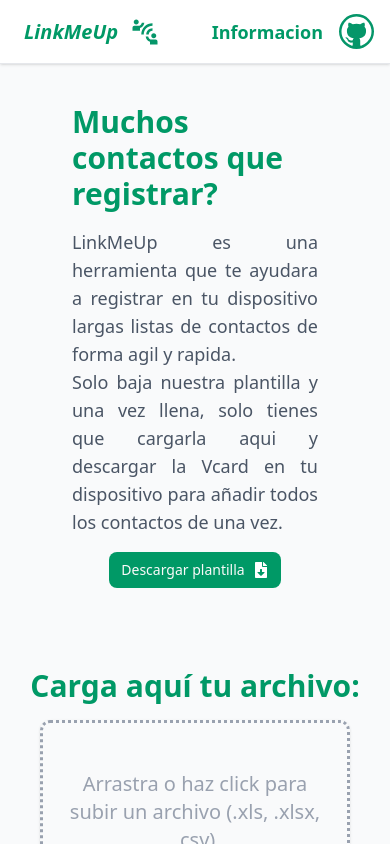
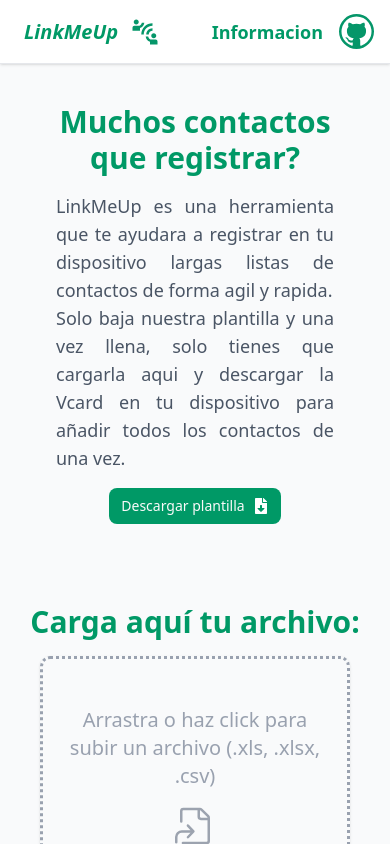
Before and after one commit to Ianbleake/LinkMeUp, a React (Vite) app: page / in a window 390 px wide. Shown: the top 844 px of the page. Built offline with nearby package versions, Linux system fonts and the light colour scheme; what i18n-iso-countries would draw is missing.

Commit message:
style: fix main text responsive

```diff
--- a/src/Pages/Home/MainInfo/index.tsx
+++ b/src/Pages/Home/MainInfo/index.tsx
@@ -5,8 +5,8 @@
 
 export const MainInfo = ():React.ReactElement => {
   return (
-    <div className='flex flex-col justify-center items-center gap-4 py-4 px-12 '>
-      <h2 className=' text-3xl font-semibold text-emerald-600 self-start'>Muchos contactos que registrar?</h2>
+    <div className='flex flex-col justify-center items-center gap-4 py-4 px-8 md:px-12 '>
+      <h2 className=' text-3xl font-semibold text-emerald-600 self-start text-center md:text-left'>Muchos contactos que registrar?</h2>
       <p className=' text-justify text-lg font-normal text-gray-600'>
         LinkMeUp es una herramienta que te ayudara a registrar en tu dispositivo largas listas de contactos de forma agil y rapida.<br/>
         Solo baja nuestra plantilla y una vez llena, solo tienes que cargarla aqui y descargar la Vcard en tu dispositivo para añadir todos los contactos de una vez.
```
